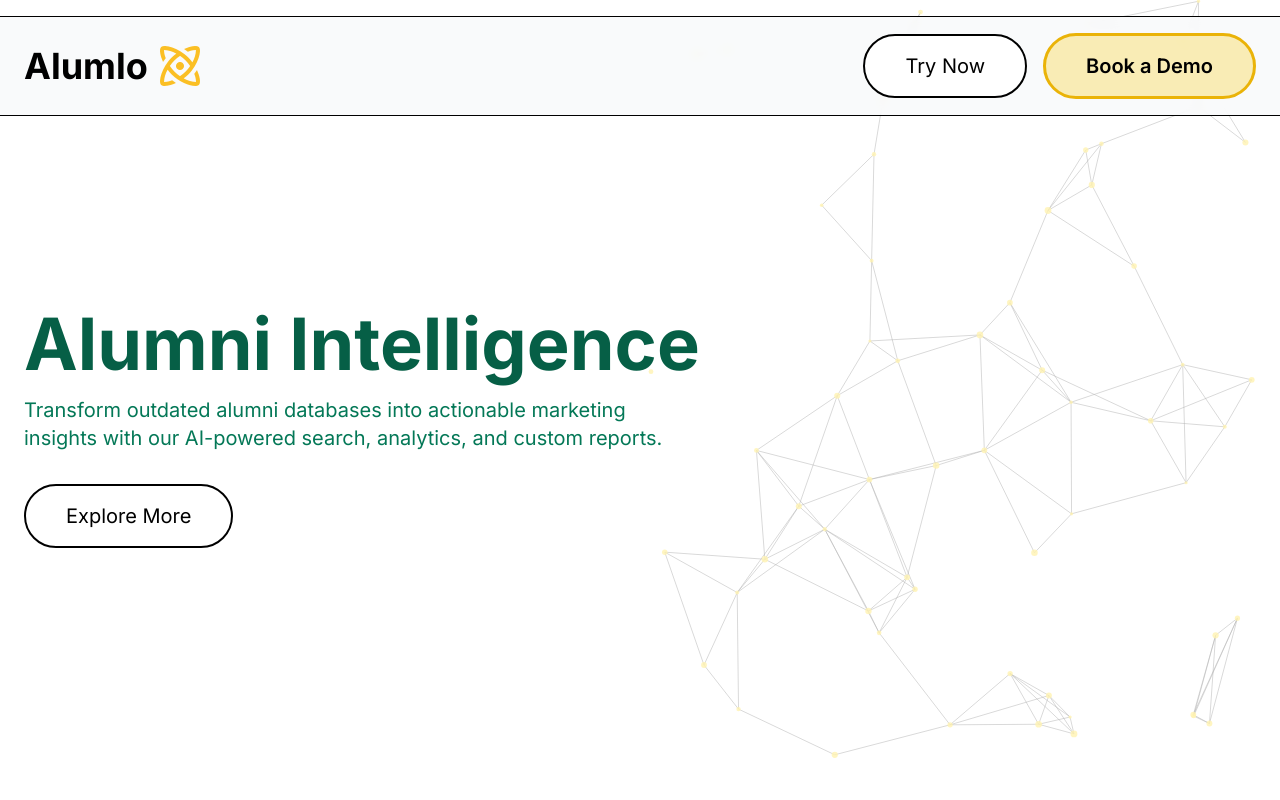
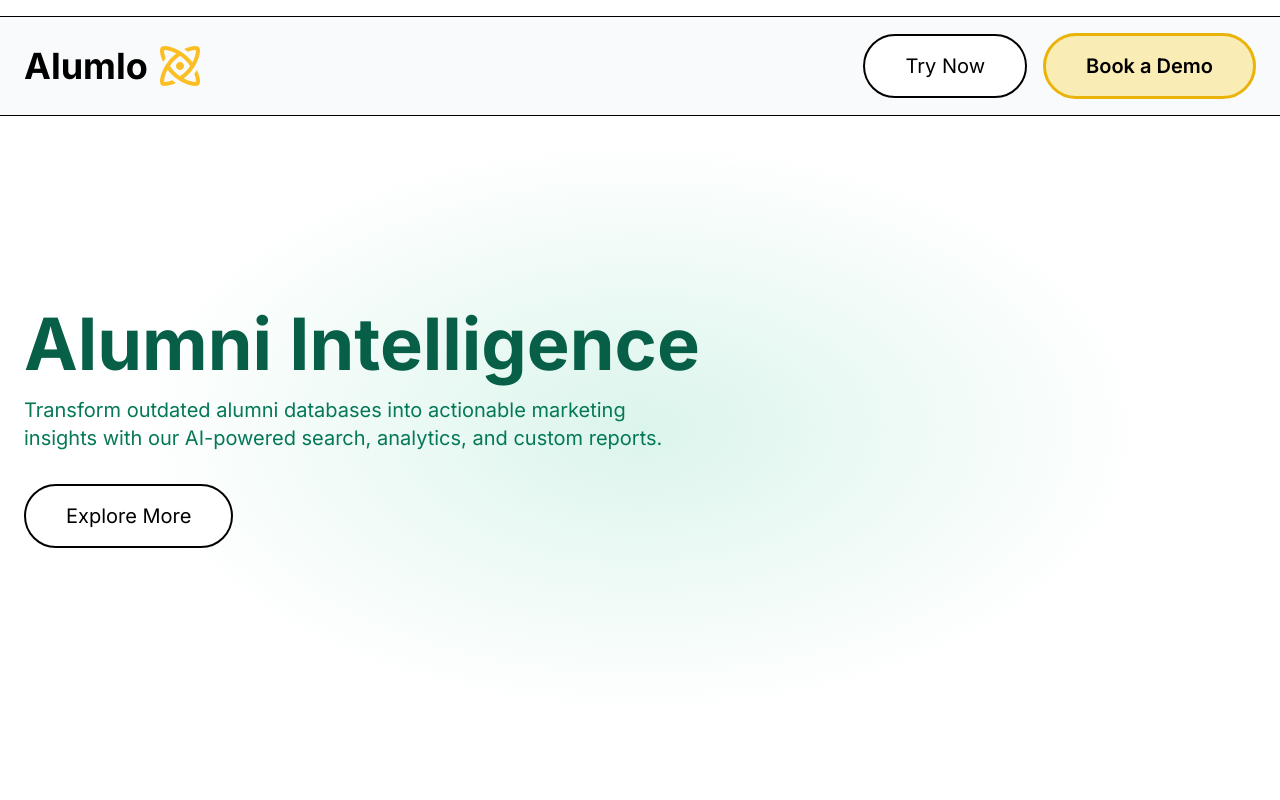
Before and after one commit to maimond123/alumlo, a Next.js app: page / in a window 1280 px wide. Shown: the top 800 px of the page. Built offline with nearby package versions, Linux system fonts and the light colour scheme; no server answers.

Commit message:
added cool shape

```diff
--- a/app/page.tsx
+++ b/app/page.tsx
@@ -2,13 +2,11 @@ import Navigation from '../components/navigation'
 import Hero from '../components/Hero'
 import FeaturesSection from '../components/FeaturesSection'
 import Footer from '../components/footer'
-import NetworkVisualization from '@/components/network-visualization'
 
 
 export default function Home() {
   return (
     <div className="min-h-screen bg-white">
-      <NetworkVisualization />
       <div className="fixed w-full z-20">
         <div className="absolute inset-0 bg-soft-white/70 backdrop-blur-md"></div>
         <Navigation />
--- a/components/Hero.tsx
+++ b/components/Hero.tsx
@@ -40,6 +40,20 @@ export default function Hero() {
 
   return (
     <section className="relative min-h-[91vh] flex items-center">
+      {/* Fading emerald background element */}
+      <div
+        className="absolute inset-0 overflow-hidden z-0"
+        aria-hidden="true"
+      >
+        <div
+          className="absolute top-1/2 left-1/2 transform -translate-x-1/2 -translate-y-1/2 w-[80%] h-[80%]"
+          style={{
+            background:
+              'radial-gradient(ellipse at center, rgba(16, 185, 129, 0.15) 0%, rgba(16, 185, 129, 0) 70%)',
+          }}
+        />
+      </div>
+
       <div className={`container mx-auto px-6 relative z-10 transition-all duration-1000 ease-in-out ${
         isVisible ? 'opacity-100 translate-y-0' : 'opacity-0 translate-y-10'
       }`}>
```
